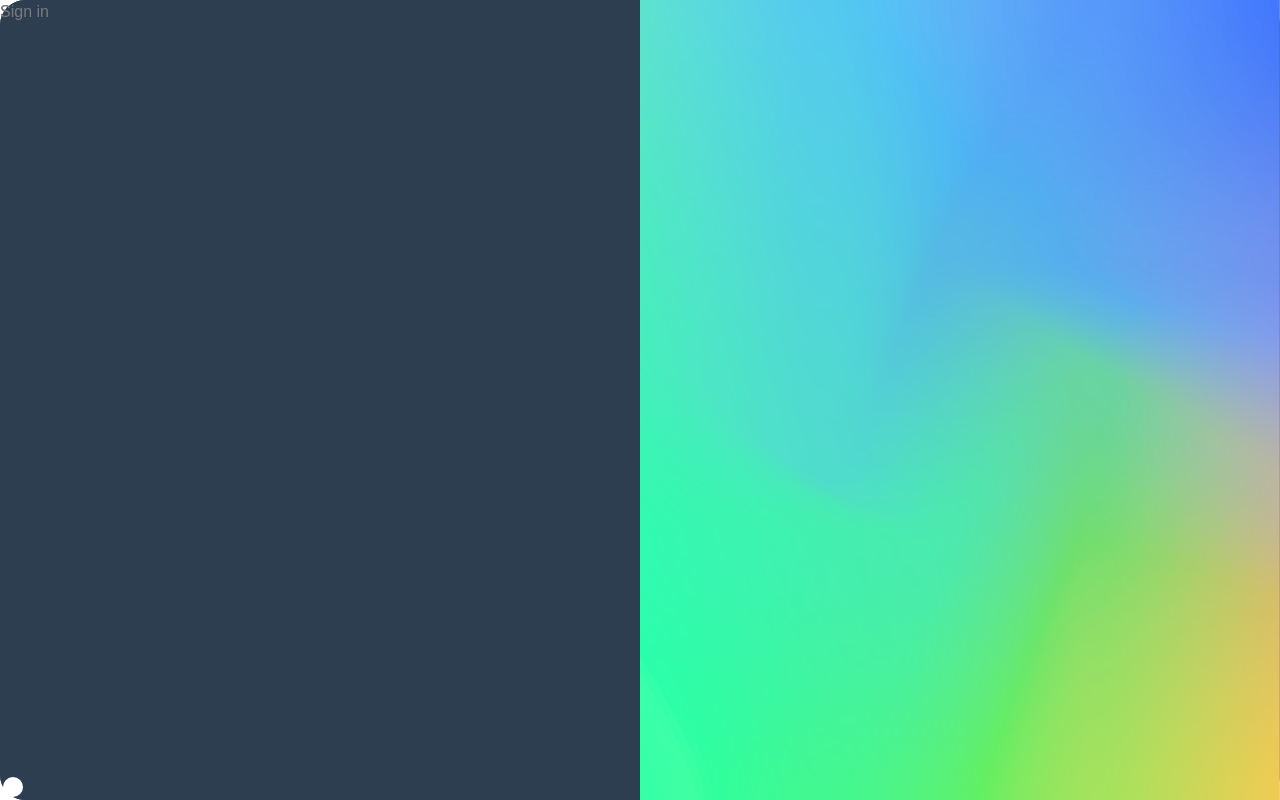
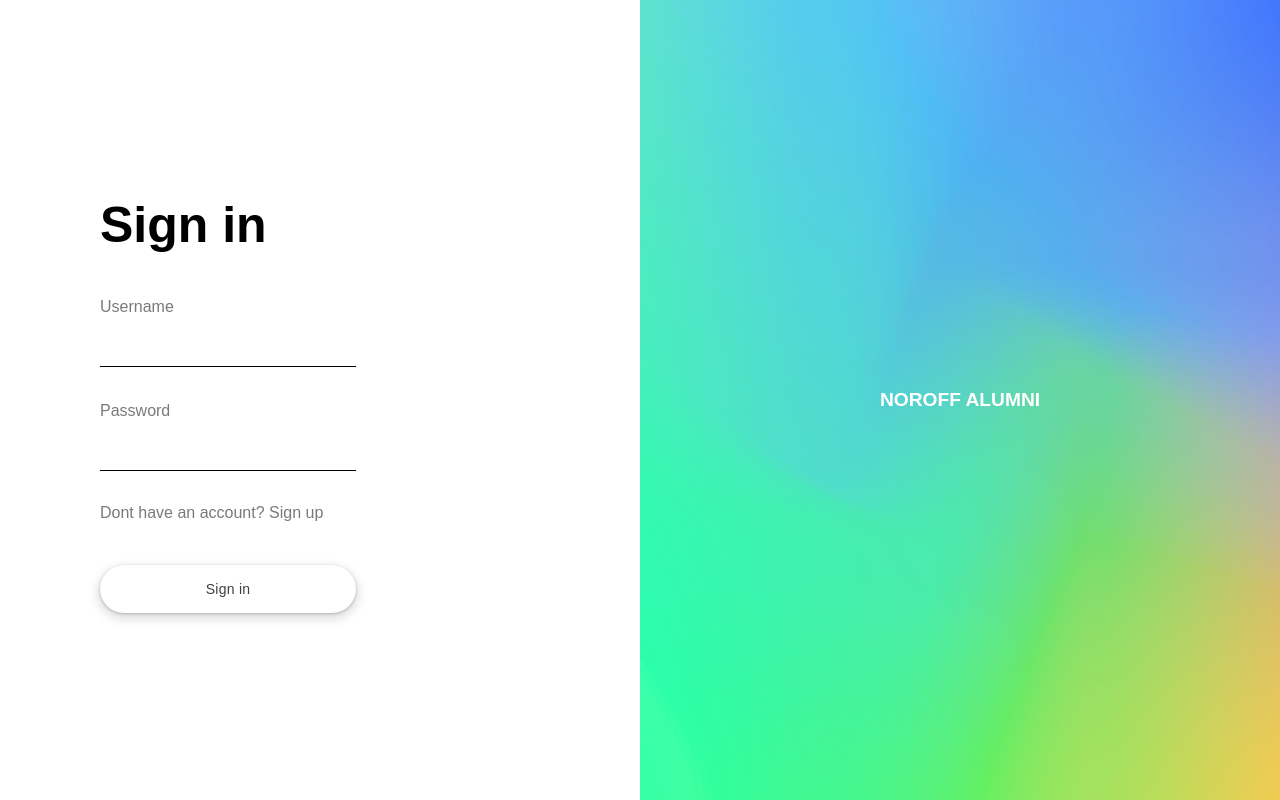
Before and after one commit to noroff-alumni-assignment-group/alumni-network, a React (Create React App) app in the folder noroff-alumni-frontend/: page /topics in a window 1280 px wide. Built offline with nearby package versions, Linux system fonts and the light colour scheme; no server answers.

Commit message:
bugfixing

```diff
--- a/noroff-alumni-frontend/src/App.css
+++ b/noroff-alumni-frontend/src/App.css
@@ -29,7 +29,6 @@
   --alert-green: #67c528;
   --alert-red: #de3222;
   --alert-blue: #3aa0e8;
-
   --box-shadow: rgba(0, 0, 0, 0.1) 0px 4px 6px -1px, rgba(0, 0, 0, 0.06) 0px 2px 4px -1px;
 }
 
@@ -200,6 +199,7 @@
   justify-content: center;
   align-items: center;
   box-shadow: var(--box-shadow);
+  cursor: pointer;
 }
 
 .activity-btn,
--- a/noroff-alumni-frontend/src/App.tsx
+++ b/noroff-alumni-frontend/src/App.tsx
@@ -47,6 +47,7 @@
                 <Route path="/profile" element={<Profile />} />
                 <Route path="/profile/*" element={<Profile />} />
                 <Route path="/events" element={<Events />} />
+                <Route path="/events/:id" element={<EventPage />} />
                 <Route path="/groups" element={<Groups />} />
                 <Route path="/groups/:groupId" element={<GroupPage />} />
                 <Route path="/topics" element={<Topics />} />
--- a/noroff-alumni-frontend/src/components/Group/NewGroupModulo.tsx
+++ b/noroff-alumni-frontend/src/components/Group/NewGroupModulo.tsx
@@ -54,7 +54,7 @@
                             onClick={handlePrivateChange}
                         >
                         </input>
-                        <span/>
+                        <span className="private-check"/>
                     </label>
                 </div>
                 <div className="new-group-actions">
--- a/noroff-alumni-frontend/src/components/Group/group-comps.css
+++ b/noroff-alumni-frontend/src/components/Group/group-comps.css
@@ -99,7 +99,7 @@
   height: 0;
 }
 
-span {
+.private-check {
   position: absolute;
   cursor: pointer;
   top: 0;
--- a/noroff-alumni-frontend/src/components/profilepicture/profilepicture.css
+++ b/noroff-alumni-frontend/src/components/profilepicture/profilepicture.css
@@ -9,6 +9,7 @@
   display: flex;
   justify-content: center;
   align-items: center;
+  cursor: pointer;
 }
 
 .profilepicture-details {
--- a/noroff-alumni-frontend/src/pages/event/Event.tsx
+++ b/noroff-alumni-frontend/src/pages/event/Event.tsx
@@ -1,8 +1,11 @@
 import React from "react";
+import { useNavigate } from "react-router-dom";
 import "./event.css";
 
 function Event(props: any) {
-  const { title, location, colortheme } = props.event;
+  const { title, location, colortheme, id } = props.event;
+
+  let navigate = useNavigate();
 
   const getColorClass = (theme: any) => {
     switch (theme) {
@@ -21,8 +24,11 @@
 
   const colorClass = getColorClass(colortheme);
 
+  const handleClick = () => {
+    navigate("/events/" + id)
+  };
   return (
-    <div className={`event ${colorClass}`}>
+    <div className={`event ${colorClass}`} onClick={handleClick}>
       <h3>{title}</h3>
       <p className="desc">{location}</p>
     </div>
--- a/noroff-alumni-frontend/src/pages/event/Events.tsx
+++ b/noroff-alumni-frontend/src/pages/event/Events.tsx
@@ -1,6 +1,7 @@
-import React from "react";
+import React, { useState } from "react";
 import Event from "./Event";
 import "./event.css";
+import NewEvent from "./NewEvent";
 
 function Events() {
   const events = [
@@ -80,13 +81,19 @@
       colortheme: 3,
     },
   ];
+  const [renderNewEvent, setRenderNewEvent] = useState(false)
+  const handleEventClick = ()=> {
+    setRenderNewEvent(!renderNewEvent)
+  }
+
   return (
     <div>
+        <NewEvent />
       <div className="event-header">
         <h1>All Events</h1>
 
         <div className="event-action-btn-cnt">
-          <button className="activity-btn">NEW EVENT</button>
+          <button onClick={handleEventClick} className="activity-btn">NEW EVENT</button>
         </div>
       </div>
 
--- /dev/null
+++ b/noroff-alumni-frontend/src/pages/event/NewEvent.tsx
@@ -0,0 +1,9 @@
+import React from 'react'
+
+function NewEvent() {
+  return (
+    <div className='new-event'>NewEvent</div>
+  )
+}
+
+export default NewEvent
--- a/noroff-alumni-frontend/src/pages/event/event.css
+++ b/noroff-alumni-frontend/src/pages/event/event.css
@@ -39,7 +39,13 @@
     margin-right: 40px;
     box-shadow: var(--box-shadow);
     flex-direction: column;
+    transition: .2s;
+    cursor: pointer;
 
+}
+
+.event:hover {
+    border-radius: 30px;
 }
 
 .event-color-1 {
@@ -57,3 +63,13 @@
 .event-color-4 {
   background-color: rgb(60, 186, 225);
 }
+
+/** NEW EVENT **/
+
+.new-event {
+    position: absolute;
+    width: 100vh;
+    height: 100vh;
+    background-color: black;
+    opacity: 0.1;
+}
--- a/noroff-alumni-frontend/src/pages/groups/Groups.tsx
+++ b/noroff-alumni-frontend/src/pages/groups/Groups.tsx
@@ -40,7 +40,7 @@
           {showNewGroupModulo ?<NewGroupModulo setHideModulo={setShowNewGroupModulo}/> : null}
           <div className="groups-actions">
                 <div className="group-list-header">
-                  <h3>All groups</h3>
+                  <h1>All groups</h1>
                 </div>
                 <button className="activity-btn" onClick={()=>setShowNewGroupModulo(true)}>NEW GROUP</button>
           </div>
@@ -53,7 +53,7 @@
           </div>
 
           <div className="group-list-header">
-              <h3>My groups</h3>
+              <h1>My groups</h1>
           </div>
           <div className="groupslist">
               {myGroups.map(group => (
--- a/noroff-alumni-frontend/src/pages/login/Login.tsx
+++ b/noroff-alumni-frontend/src/pages/login/Login.tsx
@@ -17,6 +17,7 @@
       </div>
 
       <div className={`login-mesh-gradient ${animateMesh ? "animate" : ""}`}>
+        <p>NOROFF ALUMNI</p>
         <img src={MeshGradient} alt="" className="gradient-img" />
       </div>
     </div>
--- a/noroff-alumni-frontend/src/pages/login/login.css
+++ b/noroff-alumni-frontend/src/pages/login/login.css
@@ -72,7 +72,7 @@
   height: 100vh;
   display: flex;
   align-items: center;
-  justify-content: center;
+  padding-left: 100px;
 }
 
 .submit-btn {
@@ -156,3 +156,16 @@
 .login-mesh-gradient.animate {
   transform: translateX(-100%);
 }
+
+.login-mesh-gradient {
+  display: flex;
+  justify-content: center;
+  align-items: center;
+}
+
+.login-mesh-gradient p {
+  position: absolute;
+  font-weight: 600;
+  color: white;
+  font-size: 1.2rem;
+}
```
